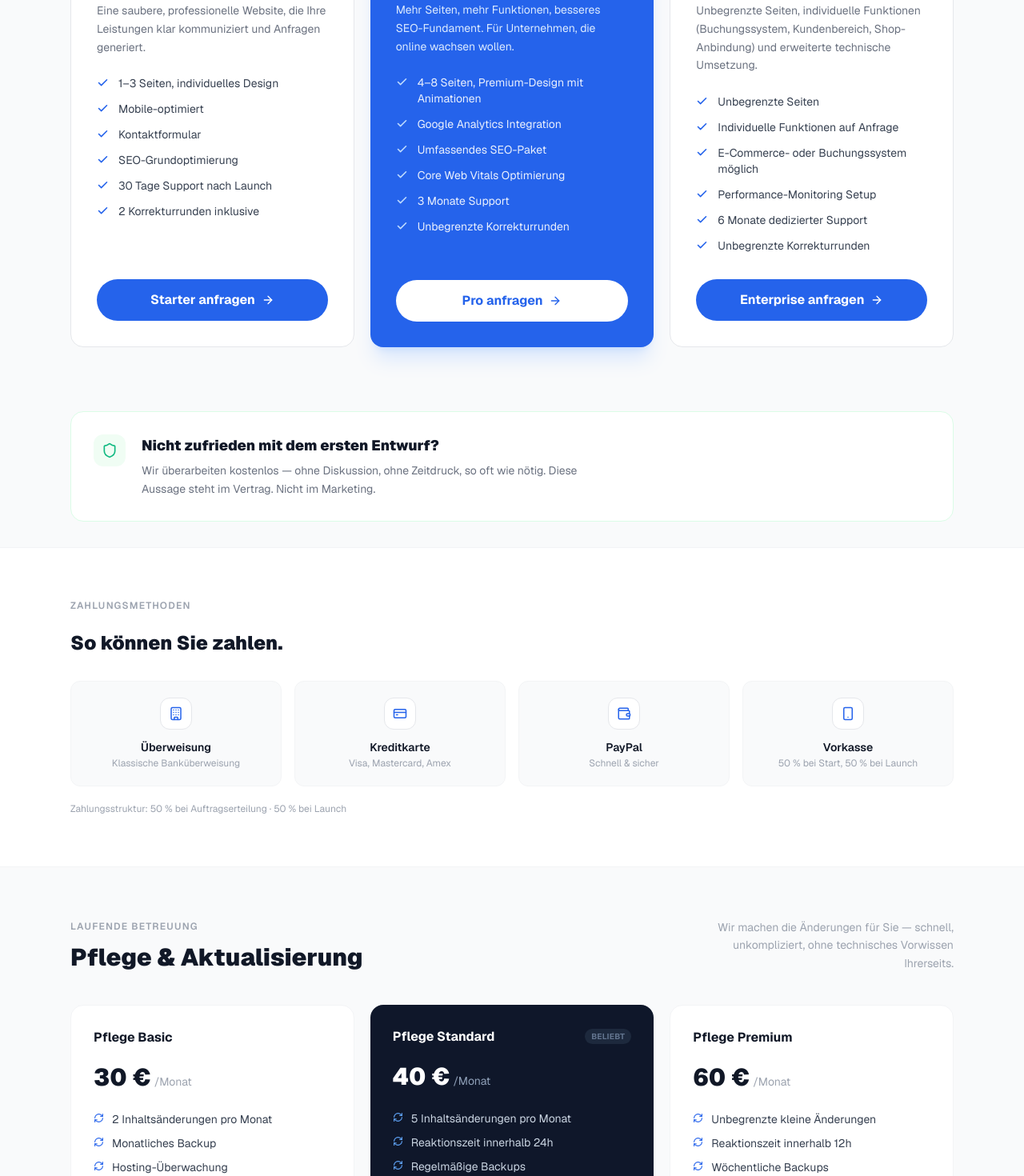
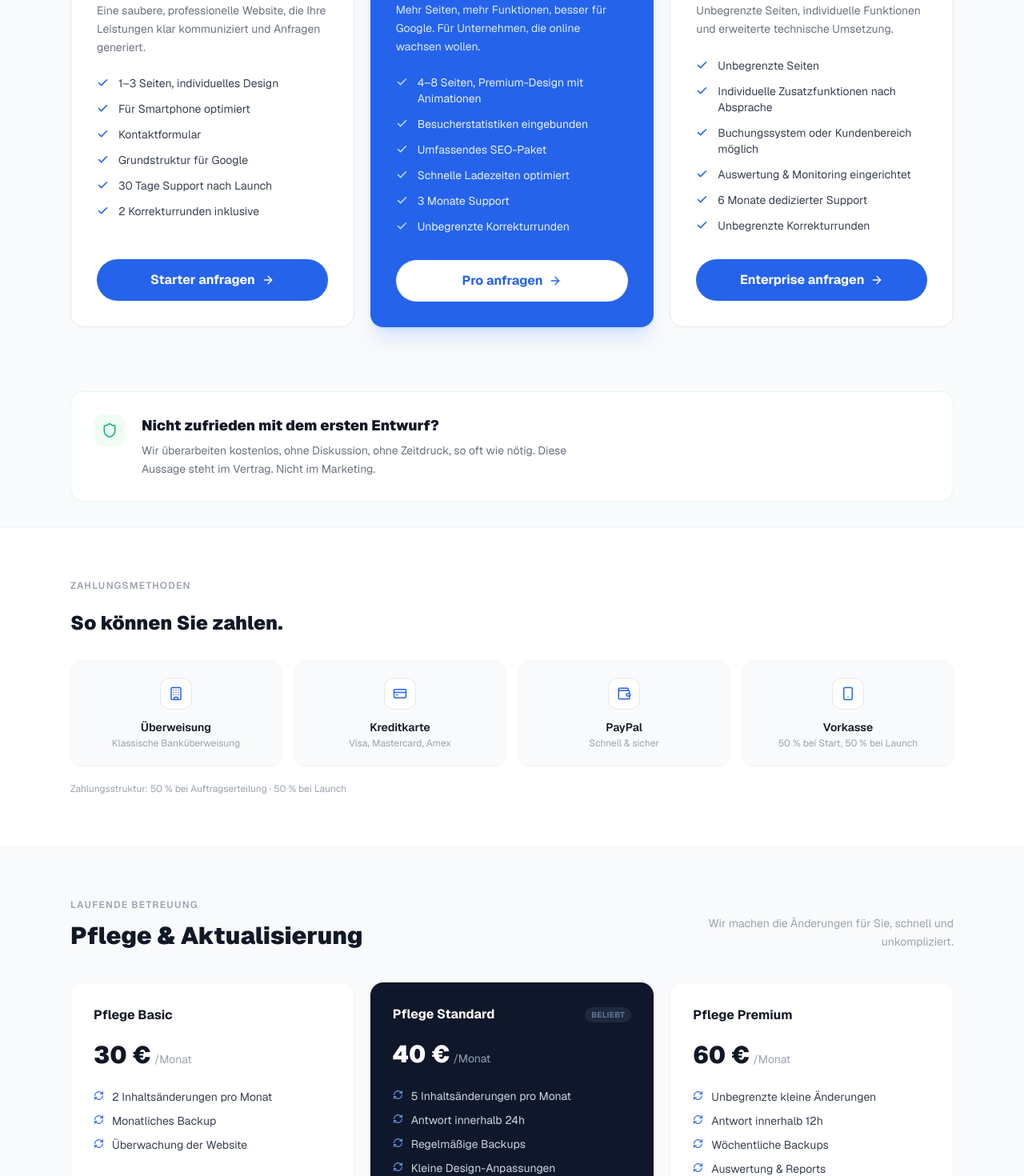
Before and after one commit to chjungdus/Neue-Website, a Next.js app: page /preise in a window 1280 px wide. Shown: the part 860-2330 px from the top of the page at 80% size. Built offline with nearby package versions, Linux system fonts and the light colour scheme.

Commit message:
feat: remove e-commerce reference from Enterprise package features

```diff
--- a/src/app/preise/page.tsx
+++ b/src/app/preise/page.tsx
@@ -18,9 +18,9 @@ const packages = [
     desc: "Eine saubere, professionelle Website, die Ihre Leistungen klar kommuniziert und Anfragen generiert.",
     features: [
       "1–3 Seiten, individuelles Design",
-      "Mobile-optimiert",
+      "Für Smartphone optimiert",
       "Kontaktformular",
-      "SEO-Grundoptimierung",
+      "Grundstruktur für Google",
       "30 Tage Support nach Launch",
       "2 Korrekturrunden inklusive",
     ],
@@ -32,12 +32,12 @@ const packages = [
     tagline: "Für wachsende Unternehmen",
     price: "550",
     badge: "Beliebtestes Paket",
-    desc: "Mehr Seiten, mehr Funktionen, besseres SEO-Fundament. Für Unternehmen, die online wachsen wollen.",
+    desc: "Mehr Seiten, mehr Funktionen, besser für Google. Für Unternehmen, die online wachsen wollen.",
     features: [
       "4–8 Seiten, Premium-Design mit Animationen",
-      "Google Analytics Integration",
+      "Besucherstatistiken eingebunden",
       "Umfassendes SEO-Paket",
-      "Core Web Vitals Optimierung",
+      "Schnelle Ladezeiten optimiert",
       "3 Monate Support",
       "Unbegrenzte Korrekturrunden",
     ],
@@ -49,12 +49,12 @@ const packages = [
     tagline: "Komplexere Anforderungen",
     price: "900",
     badge: null,
-    desc: "Unbegrenzte Seiten, individuelle Funktionen (Buchungssystem, Kundenbereich, Shop-Anbindung) und erweiterte technische Umsetzung.",
+    desc: "Unbegrenzte Seiten, individuelle Funktionen und erweiterte technische Umsetzung.",
     features: [
       "Unbegrenzte Seiten",
-      "Individuelle Funktionen auf Anfrage",
-      "E-Commerce- oder Buchungssystem möglich",
-      "Performance-Monitoring Setup",
+      "Individuelle Zusatzfunktionen nach Absprache",
+      "Buchungssystem oder Kundenbereich möglich",
+      "Auswertung & Monitoring eingerichtet",
       "6 Monate dedizierter Support",
       "Unbegrenzte Korrekturrunden",
     ],
@@ -69,7 +69,7 @@ const carePackages = [
     features: [
       "2 Inhaltsänderungen pro Monat",
       "Monatliches Backup",
-      "Hosting-Überwachung",
+      "Überwachung der Website",
     ],
   },
   {
@@ -77,7 +77,7 @@ const carePackages = [
     price: "40",
     features: [
       "5 Inhaltsänderungen pro Monat",
-      "Reaktionszeit innerhalb 24h",
+      "Antwort innerhalb 24h",
       "Regelmäßige Backups",
       "Kleine Design-Anpassungen",
     ],
@@ -88,9 +88,9 @@ const carePackages = [
     price: "60",
     features: [
       "Unbegrenzte kleine Änderungen",
-      "Reaktionszeit innerhalb 12h",
+      "Antwort innerhalb 12h",
       "Wöchentliche Backups",
-      "Performance-Reports",
+      "Auswertung & Reports",
     ],
   },
 ]
@@ -121,19 +121,19 @@ const paymentMethods = [
 const priceFAQs = [
   {
     q: "Was ist im Preis enthalten?",
-    a: "Design, Entwicklung, Testing und Launch sind immer inklusive. Hosting (ab ca. 10 €/Monat beim Anbieter Ihrer Wahl) und optionale Pflegepakete werden separat vereinbart — transparent, schriftlich vor Projektstart.",
+    a: "Design, Umsetzung, Tests und Launch sind immer inklusive. Hosting (ab ca. 10 €/Monat beim Anbieter Ihrer Wahl) und optionale Pflegepakete werden separat vereinbart, transparent, schriftlich vor Projektstart.",
   },
   {
     q: "Gibt es Nachzahlungen?",
-    a: "Nein. Der vereinbarte Festpreis ist der Endpreis. Neue Seiten oder Funktionen, die nicht im ursprünglichen Angebot standen, werden separat besprochen — nie still in Rechnung gestellt.",
+    a: "Nein. Der vereinbarte Festpreis ist der Endpreis. Neue Seiten oder Funktionen, die nicht im ursprünglichen Angebot standen, werden separat besprochen, nie still in Rechnung gestellt.",
   },
   {
     q: "Wie läuft die Zahlung ab?",
-    a: "50 % bei Auftragserteilung, 50 % bei Launch. Wir akzeptieren Banküberweisung, Kreditkarte, PayPal und Vorkasse. Für größere Projekte passen wir die Zahlungsstruktur auf Wunsch individuell an.",
+    a: "50 % bei Auftragserteilung, 50 % bei Launch. Wir akzeptieren Banküberweisung, Kreditkarte, PayPal und Vorkasse. Für größere Projekte passen wir die Zahlungsstruktur auf Wunsch an.",
   },
   {
     q: "Wie bearbeite ich meine Website nach dem Launch?",
-    a: "Über uns. Wir bauen keine selbst-editierbaren CMS-Lösungen — stattdessen erledigen wir Änderungen schnell und unkompliziert über unsere Pflegepakete. Kleine Anpassungen sind meist innerhalb von 24 Stunden erledigt.",
+    a: "Über uns. Änderungen erledigen wir für Sie über unsere Pflegepakete, schnell und unkompliziert, ohne dass Sie technisches Vorwissen brauchen. Kleine Anpassungen sind meist innerhalb von 24 Stunden erledigt.",
   },
 ]
 
@@ -152,7 +152,7 @@ export default function PreisePage() {
             <span className="text-[#2563eb]">Kein Überraschungsangebot.</span>
           </h1>
           <p className="text-[#6b7280] text-xl leading-relaxed max-w-2xl">
-            Festpreise — weil Sie vor dem Auftrag wissen sollten, was er kostet. Nicht danach.
+            Festpreise, weil Sie vor dem Auftrag wissen sollten, was er kostet. Nicht danach.
           </p>
           <p className="text-[#9ca3af] text-sm mt-4">
             Alle Preise netto zzgl. 19 % MwSt.
@@ -257,7 +257,7 @@ export default function PreisePage() {
                 Nicht zufrieden mit dem ersten Entwurf?
               </h3>
               <p className="text-[#6b7280] text-sm leading-relaxed max-w-xl">
-                Wir überarbeiten kostenlos — ohne Diskussion, ohne Zeitdruck, so oft wie nötig.
+                Wir überarbeiten kostenlos, ohne Diskussion, ohne Zeitdruck, so oft wie nötig.
                 Diese Aussage steht im Vertrag. Nicht im Marketing.
               </p>
             </div>
@@ -309,7 +309,7 @@ export default function PreisePage() {
               </h2>
             </div>
             <p className="text-[#9ca3af] text-sm max-w-xs text-right hidden sm:block leading-relaxed">
-              Wir machen die Änderungen für Sie — schnell, unkompliziert, ohne technisches Vorwissen Ihrerseits.
+              Wir machen die Änderungen für Sie, schnell und unkompliziert.
             </p>
           </div>
 
@@ -383,7 +383,7 @@ export default function PreisePage() {
             Bereit für ein konkretes Angebot?
           </h2>
           <p className="text-[#6b7280] text-lg mb-10 leading-relaxed">
-            Kostenlos anfragen — wir melden uns innerhalb von 24 Stunden mit einem persönlichen Angebot.
+            Kostenlos anfragen. Wir melden uns innerhalb von 24 Stunden mit einem persönlichen Angebot.
           </p>
           <div className="flex flex-col sm:flex-row items-center justify-center gap-3">
             <Link
```
